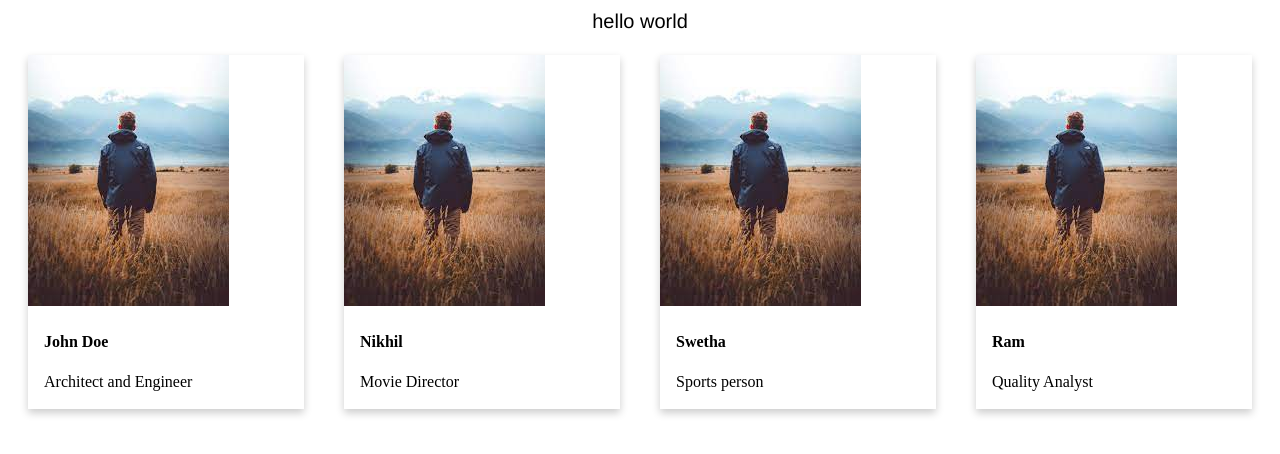
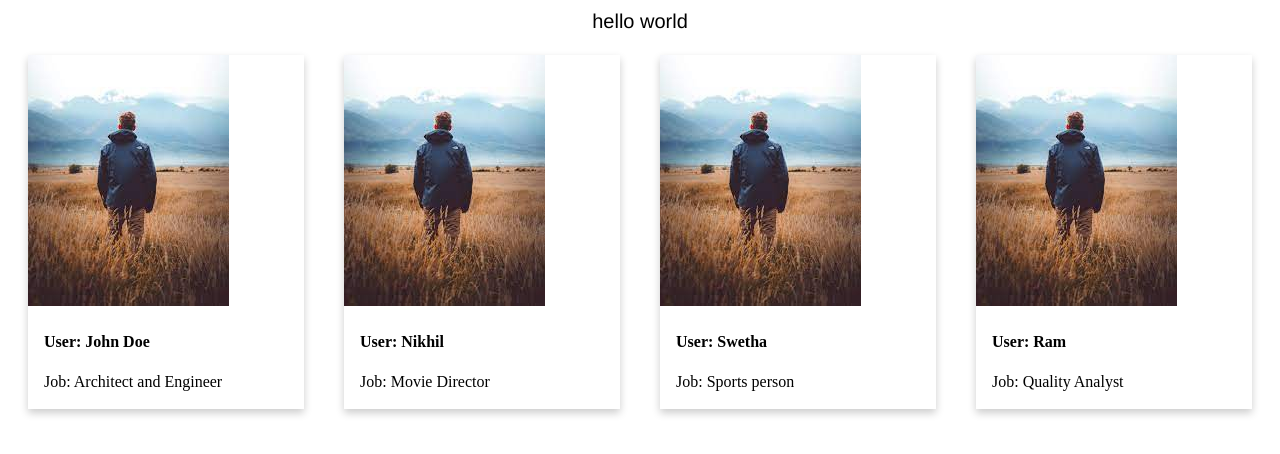
Before and after one commit to nikhil-v-keka/123, an Angular app: page / in a window 1280 px wide. Shown: the top 454 px of the page. Built offline with nearby package versions, Linux system fonts and the light colour scheme.

Commit message:
testing changes

```diff
--- a/src/app/app.component.html
+++ b/src/app/app.component.html
@@ -5,9 +5,9 @@
 		<img src="../assets/1.jpg" alt="user-image" />
 		<div class="container">
 			<h4>
-				<b>{{ user.name }}</b>
+				<b>User: {{ user.name }}</b>
 			</h4>
-			<p>{{ user.job }}</p>
+			<p>Job: {{ user.job }}</p>
 		</div>
 	</div>
 </div>
--- a/src/app/app.component.ts
+++ b/src/app/app.component.ts
@@ -11,9 +11,9 @@ export class AppComponent implements OnInit {
 	name: string = 'keka';
 	ngOnInit() {
 		if (this.name === 'nikhil') {
-			console.log('yes');
+			console.log('Correct');
 		} else {
-			console.log('no');
+			console.log('Incorrect');
 		}
 
 		console.log('this is for testing : ');
```
Also changed, not shown: .prettierrc.json, 1 other file (tests, documents, lock files or other folders).
